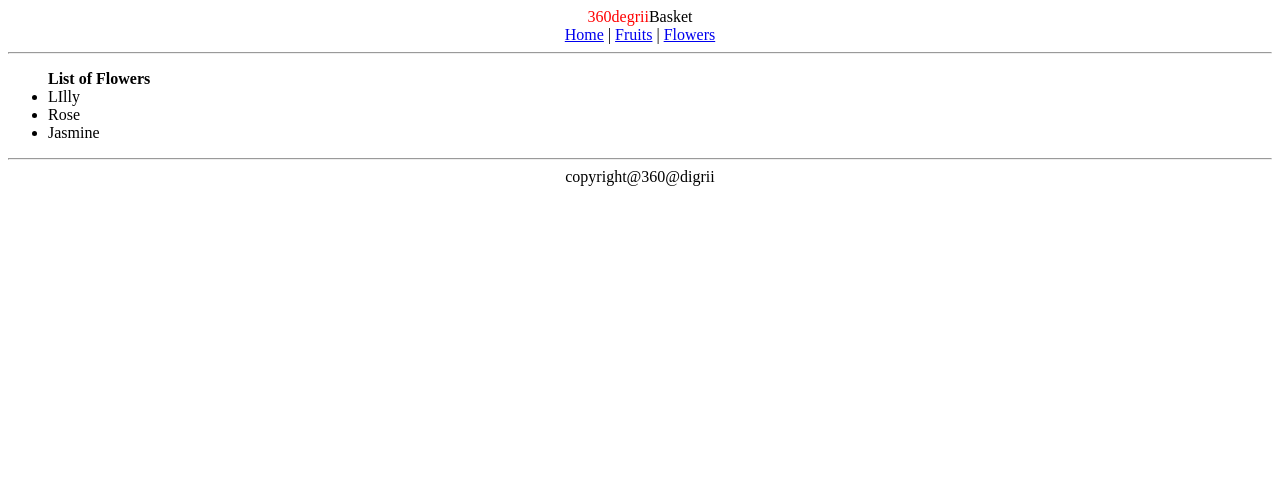
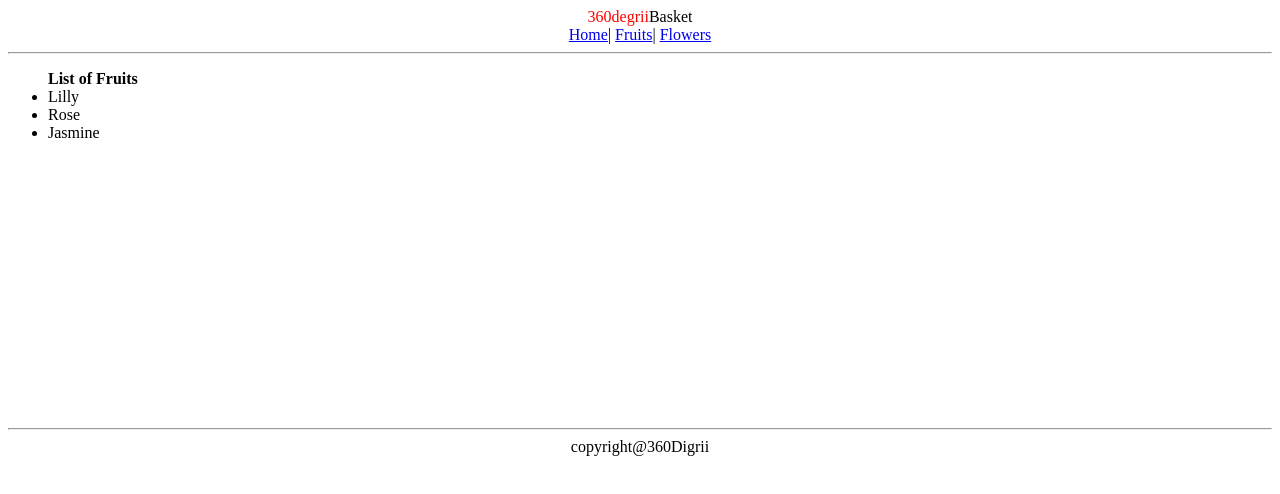
Before and after one commit to ram123d/html-project, a plain HTML site: page flower.html in a window 1280 px wide. Drawn offline with Linux system fonts and the light colour scheme.

Commit message:
https://github.com/ram123d/html-project.git

```diff
--- a/flower.html
+++ b/flower.html
@@ -1,31 +1,34 @@
 <!doctype html.
 <html>
     <head>
-        <title> docoument </title>
+        <title> page </title>
     </head>
     <body  >
         <header>
             <center>
                 <font color="red">360degrii</font><font>Basket</font>
             </center>
-            <center >
-
-                <a href="index.html">Home</a> |
-                <a href="fruit.html">Fruits</a> |
+            <center>
+                <a href="index.html">Home</a>|
+                <a href="fruit.html">Fruits</a>|
                 <a href="#">Flowers</a>
-
                 <hr>
             </center>
-        </header>
+            </header>
         <ul>
-            <strong typs="violet">List of Flowers</strong>
-            <li>LIlly</li>
-            <li>Rose</li>
-            <li>Jasmine</li>
+            <strong color="white">List of Fruits </strong>
+
+        <li>Lilly</li>
+        <li>Rose</li>
+        <li>Jasmine</li>
+        <br><br><br><br><br><br><br><br><br><br><br><br><br><br><br>
         </ul>
         <footer>
             <center>
                 <hr>
-                copyright@360@digrii
+                copyright@360Digrii
+
             </center>
         </footer>
+    </body>
+    </html>
```
Also changed, not shown: fruit.html (+4 -3 lines), index.html (+3 -2 lines).
